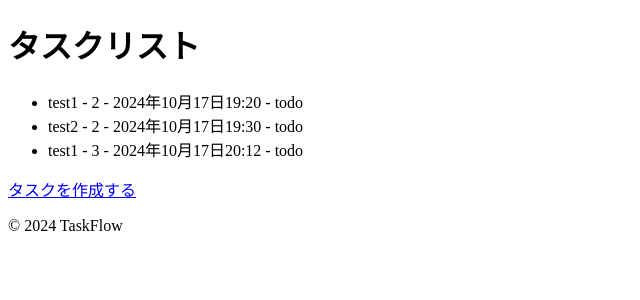
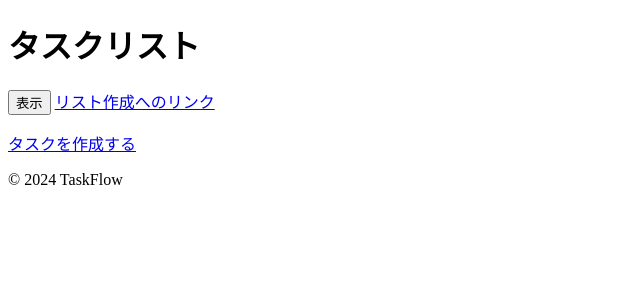
Before and after one commit to 02naa98/TaskFlow, a Django app: page /tasks/ in a window 1280 px wide. Shown: the part 130-430 px from the top of the page, without its empty margins (0-640 px from the left). Run offline with Django 5.2, Linux system fonts and the light colour scheme; data comes from the database, SQL or seed files in the repository; both versions use the stored data as it was after the commit.

Commit message:
リストごとのタスク一覧表示まで

```diff
--- a/todoproject/templates/todo_app/task_list.html
+++ b/todoproject/templates/todo_app/task_list.html
@@ -4,15 +4,23 @@
 
 {% block content %}
     <h1>タスクリスト</h1>
+    {% for task_list, tasks in tasks_by_list.items %}
+    <li><input type="checkbox" name="list_ids" value="{{ list.id }}">{{ task_list.name }}</li>
+    {% endfor %}
+    <button type="submit">表示</button>
+    </ul>
+    <!-- リスト作成へのリンク -->
+    <a href="{%url 'list_create' %}">リスト作成へのリンク</a>
+    {% for task_list, tasks in tasks_by_list.items %}
+    <h2>{{ task_list.name }}</h2>
     <ul>
         {% for task in tasks %}
-            <li>
-                {{ task.title }} - {{ task.priority }} - {{ task.due_date }} - {{ task.user.username }}
-            </li>
+            <li>{{ task.title }}</li>
         {% empty %}
-            <li>タスクがありません。</li>
+            <li>タスクはまだ追加されていません。</li>
         {% endfor %}
     </ul>
+    {% endfor %}
     <p>
         <a href="{%url 'task_create' %}">タスクを作成する</a>
     </p>
--- a/todoproject/todo_app/models.py
+++ b/todoproject/todo_app/models.py
@@ -2,6 +2,12 @@
 from accounts.models import CustomUser
 from django.utils import timezone
 from django.conf import settings
+
+class TaskList(models.Model):
+    name=models.CharField(max_length=20) #リスト名
+
+    def __str__(self):
+        return self.name
 
 class TaskCreate(models.Model):
     title=models.CharField(max_length=20) #タスクのタイトル
@@ -10,5 +16,7 @@
     priority=models.IntegerField(choices=[(1, '高'), (2, '中'), (3, '低')]) #優先度(仮)
     user = models.ForeignKey(settings.AUTH_USER_MODEL, on_delete=models.CASCADE) #作成したユーザー
 
+    list=models.ForeignKey(TaskList,on_delete=models.CASCADE,default=1) #リストモデルとの関係
+
     def __str__(self):
         return self.title
--- a/todoproject/todo_app/urls.py
+++ b/todoproject/todo_app/urls.py
@@ -1,7 +1,9 @@
 from django.urls import path
-from .views import TaskCreateView,TaskListView
+from .views import TaskCreateView,TaskListView,ListCreateView
 
 urlpatterns = [
+    path('tasks/', TaskListView.as_view(), name='task_list'),  # タスク一覧
+    path('tasks/list/<int:list_id>/', TaskListView.as_view(), name='task-list-by-list'),  # リストIDを受け取るURL
+    path('list/create/', ListCreateView.as_view(), name='list_create'),  #リスト作成
     path('task/create/', TaskCreateView.as_view(), name='task_create'),  #タスク作成
-    path('tasks/', TaskListView.as_view(), name='task_list'),  # タスク一覧
 ]
--- a/todoproject/todo_app/views.py
+++ b/todoproject/todo_app/views.py
@@ -1,8 +1,17 @@
 from django.db.models.query import QuerySet
 from django.urls import reverse_lazy
 from django.views.generic import CreateView,ListView
-from .models import TaskCreate
-from .forms import TaskForm
+from django.shortcuts import redirect,render
+from .models import TaskCreate,TaskList
+from .forms import TaskForm,ListForm
+
+
+#リスト作成
+class ListCreateView(CreateView):
+    model=TaskList
+    form_class=ListForm
+    template_name='todo_app/list_create.html'
+    success_url=reverse_lazy('task_list')
 
 class TaskCreateView(CreateView):
     model = TaskCreate #表示するモデル
@@ -19,5 +28,27 @@
 
 class TaskListView(ListView):
     model = TaskCreate  # 表示するモデル
-    template_name = 'todo_app/task_list.html'  # 使用するテンプレート
+    template_name = 'todo_app/task_list_by_list.html'  # 使用するテンプレート
     context_object_name = 'tasks'  # テンプレートで使用するオブジェクト名
+
+    def get_queryset(self):
+        queryset = super().get_queryset()
+        selected_lists = self.request.GET.getlist('lists')
+        if selected_lists:
+            queryset = queryset.filter(list__id__in=selected_lists)
+        return queryset  # リストIDでタスクをフィルタリング
+
+    def get_context_data(self, **kwargs):
+        context = super().get_context_data(**kwargs)
+        context['list'] = TaskList.objects.all()  # リスト名を取得
+        return context
+
+    def get(self, request):
+        selected_list_ids=request.GET.getlist('list_ids') # チェックボックスで選択されたIDを取得
+        lists = TaskList.objects.all()  # 全リストを取得
+        tasks = TaskCreate.objects.all() #全タスクを取得
+
+        if selected_list_ids: #チェックボックスが選択された場合
+            tasks=tasks.filter(list_id__in=selected_list_ids) #選択されたリストのタスクのみを表示
+
+        return render(request,'todo_app/task_list.html',{'tasks':tasks,'lists':lists})
```
Also changed, not shown: todoproject/templates/todo_app/list_create.html (added, +14 -0 lines), todoproject/templates/todo_app/task_list_by_list.html (added, +20 -0 lines), todoproject/todo_app/admin.py (+15 -1 lines), todoproject/todo_app/forms.py (+10 -2 lines), todoproject/db.sqlite3, todoproject/todo_app/migrations/0004_tasklist_taskcreate_list.py (added).
